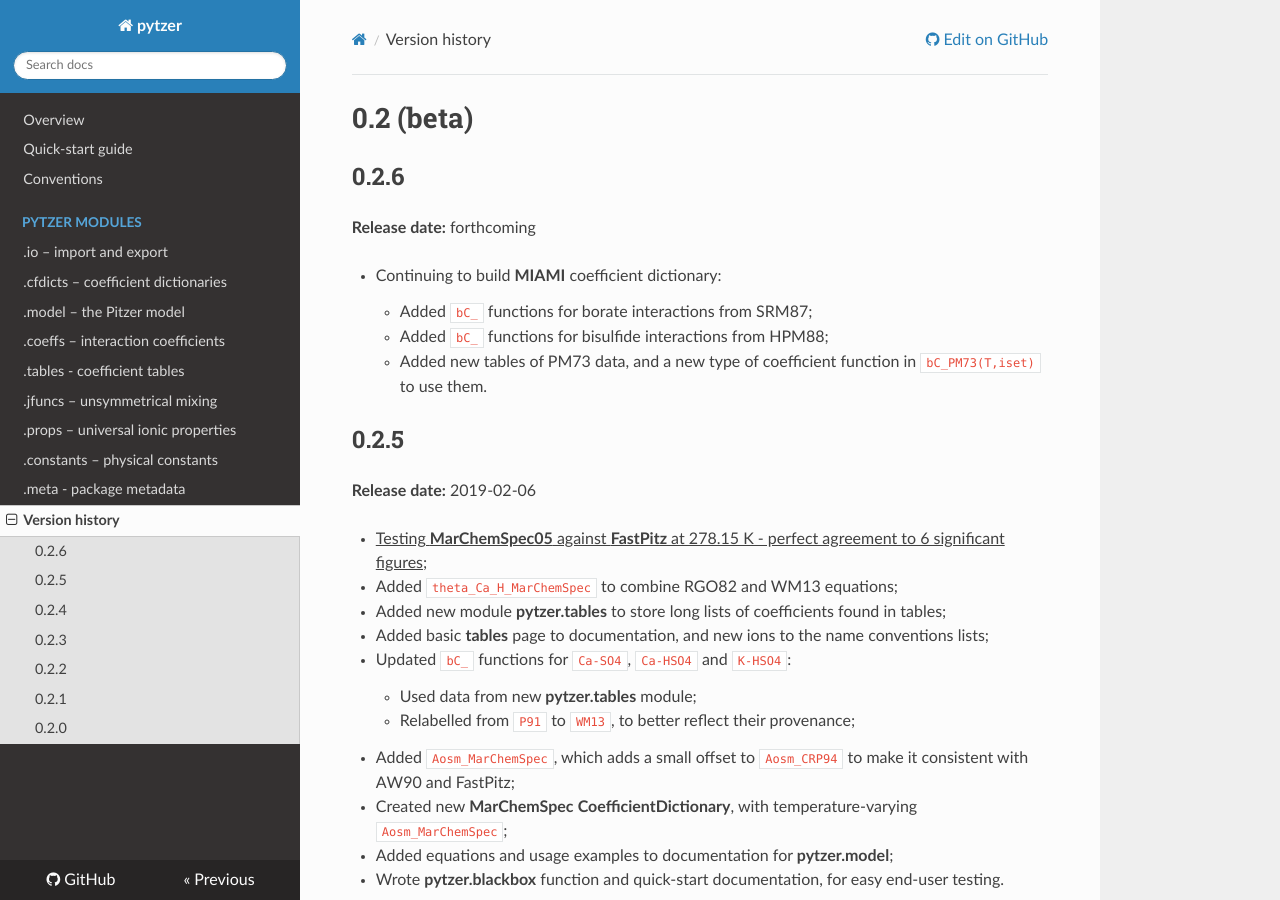
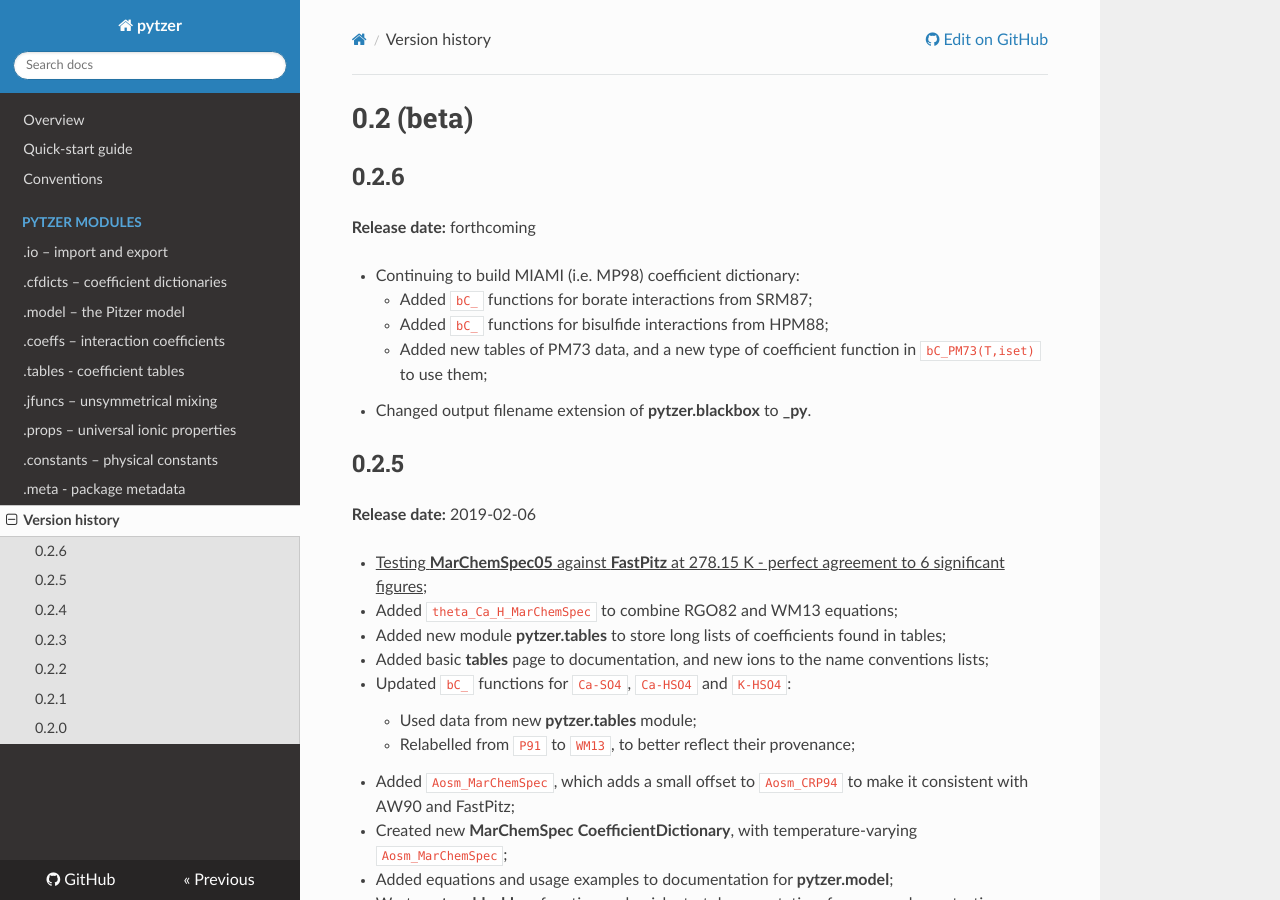
Before and after one commit to mvdh7/pytzer, an MkDocs documentation site: the page built from docs/version-history.md, in a window 1280 px wide and 900 px high. Built offline with MkDocs 1.6.1, drawn with Linux system fonts in a browser that asks for light colours; nearby versions of some CDN libraries.

Commit message:
Changed output filename extension of **pytzer.blackbox** to **\_py**

```diff
--- a/docs/version-history.md
+++ b/docs/version-history.md
@@ -4,10 +4,11 @@
 
 **Release date:** forthcoming
 
-  * Continuing to build **MIAMI** coefficient dictionary:
+  * Continuing to build MIAMI (i.e. MP98) coefficient dictionary:
     * Added `bC_` functions for borate interactions from SRM87;
     * Added `bC_` functions for bisulfide interactions from HPM88;
-    * Added new tables of PM73 data, and a new type of coefficient function in `bC_PM73(T,iset)` to use them.
+    * Added new tables of PM73 data, and a new type of coefficient function in `bC_PM73(T,iset)` to use them;
+  * Changed output filename extension of **pytzer.blackbox** to **\_py**.
 
 
 ## 0.2.5
--- a/pytzer/__init__.py
+++ b/pytzer/__init__.py
@@ -70,7 +70,7 @@ def blackbox(filename):
 
     # Save results
     filestem = filename.replace('.csv','')
-    savetxt(filestem + '_out.csv',
+    savetxt(filestem + '_py.csv',
             concatenate((T,mols,osm,aw,acfs), axis=1),
             delimiter=',',
             header=','.join(concatenate((['temp'],ions,['osm','aw'],
```
Also changed, not shown: docs/quick-start.md (+1 -1 lines).
